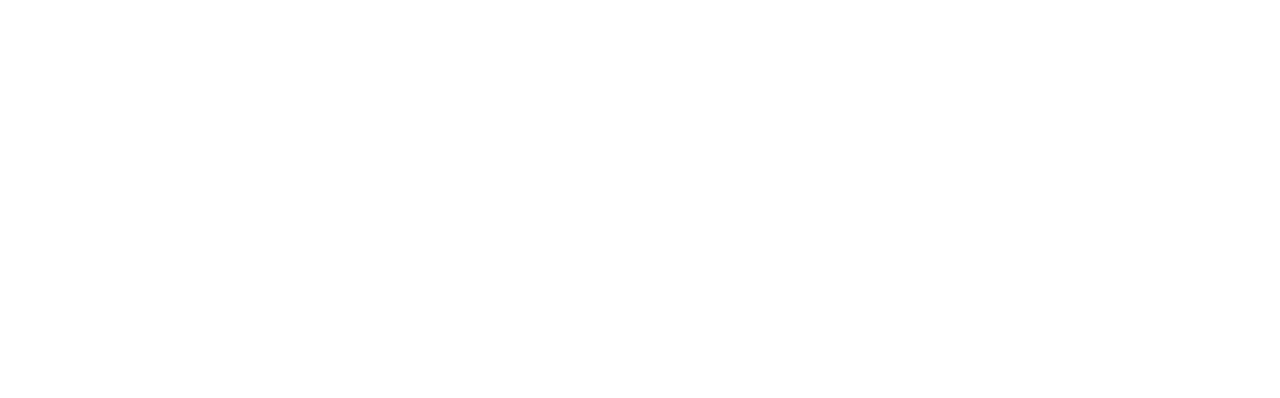
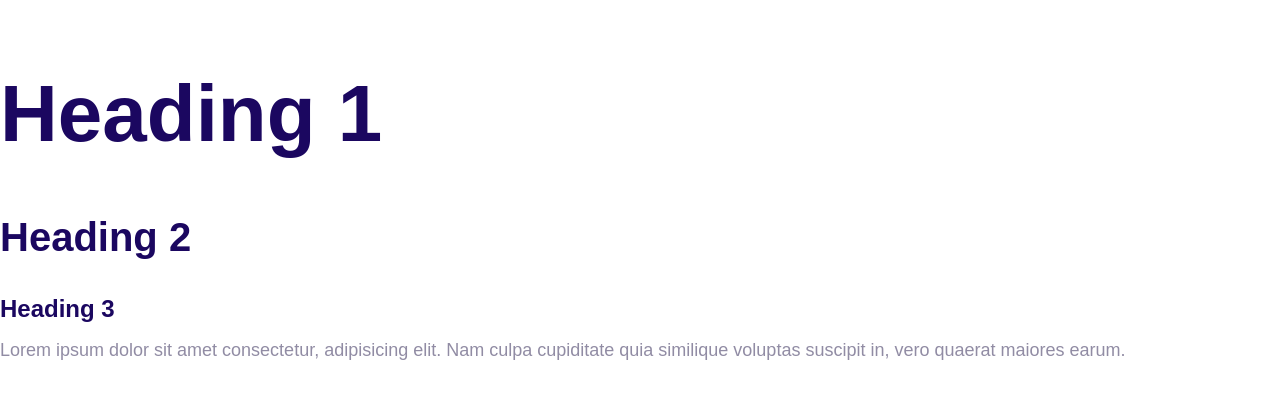
Before and after one commit to mokie223/Moshify, a plain HTML site: page index.html in a window 1280 px wide. Drawn offline with Linux system fonts and the light colour scheme.

Commit message:
Define the styles for the fonts.

```diff
--- a/css/styles.css
+++ b/css/styles.css
@@ -5,3 +5,53 @@
   --color-headings: #1b0760;
   --color-body: #918ca4;
 }
+
+html {
+  font-size: 62.5%;
+}
+
+body {
+  font-family: Iter, Arial, Helvetica, sans-serif;
+  font-size: 2.4rem;
+  line-height: 1.5;
+  color: var(--color-body);
+}
+
+h1,
+h2,
+h3 {
+  color: var(--color-headings);
+  margin-bottom: 1rem;
+}
+
+h1 {
+  font-size: 7rem;
+}
+
+h2 {
+  font-size: 4rem;
+}
+
+h3 {
+  font-size: 3rem;
+}
+
+p {
+  margin-top: 0;
+}
+
+@media screen and (min-width: 1024px) {
+    body {
+        font-size: 1.8rem;
+    }
+
+    h1 {
+        font-size: 8rem;
+    }
+    h2 {
+        font-size: 4rem;
+    }
+    h3 {
+        font-size: 2.4rem;
+    }
+}
--- a/index.html
+++ b/index.html
@@ -7,8 +7,21 @@
     <title>Document</title>
     <link rel="stylesheet" href="css/normalize.css" />
     <link rel="stylesheet" href="css/styles.css" />
+    <link rel="preconnect" href="https://fonts.googleapis.com" />
+    <link rel="preconnect" href="https://fonts.gstatic.com" crossorigin />
+    <link
+      href="https://fonts.googleapis.com/css2?family=Inter:wght@400;700&display=swap"
+      rel="stylesheet"
+    />
   </head>
   <body>
-
+    <h1>Heading 1</h1>
+    <h2>Heading 2</h2>
+    <h3>Heading 3</h3>
+    <p>
+      Lorem ipsum dolor sit amet consectetur, adipisicing elit. Nam culpa
+      cupiditate quia similique voluptas suscipit in, vero quaerat maiores
+      earum.
+    </p>
   </body>
 </html>
```
